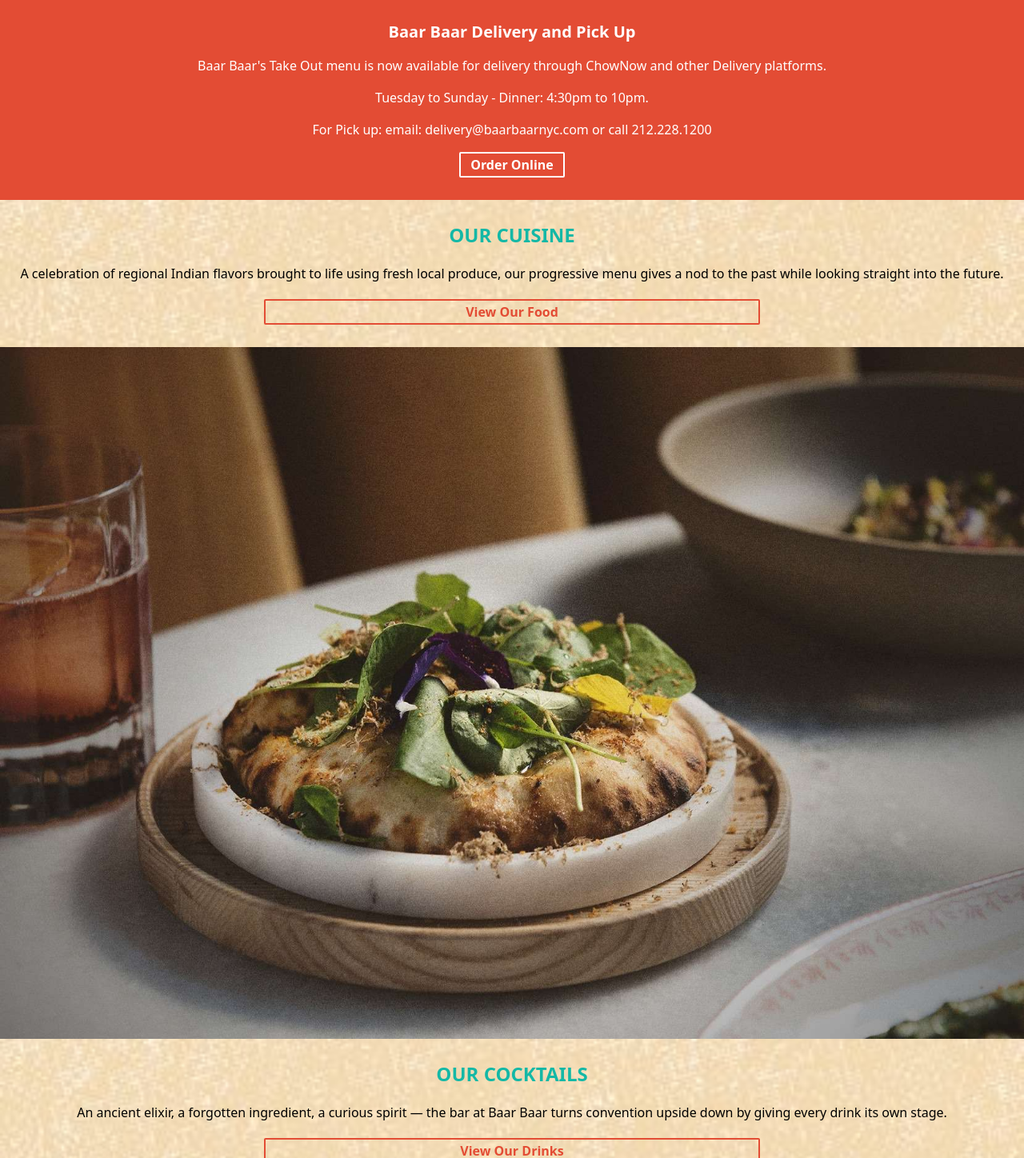
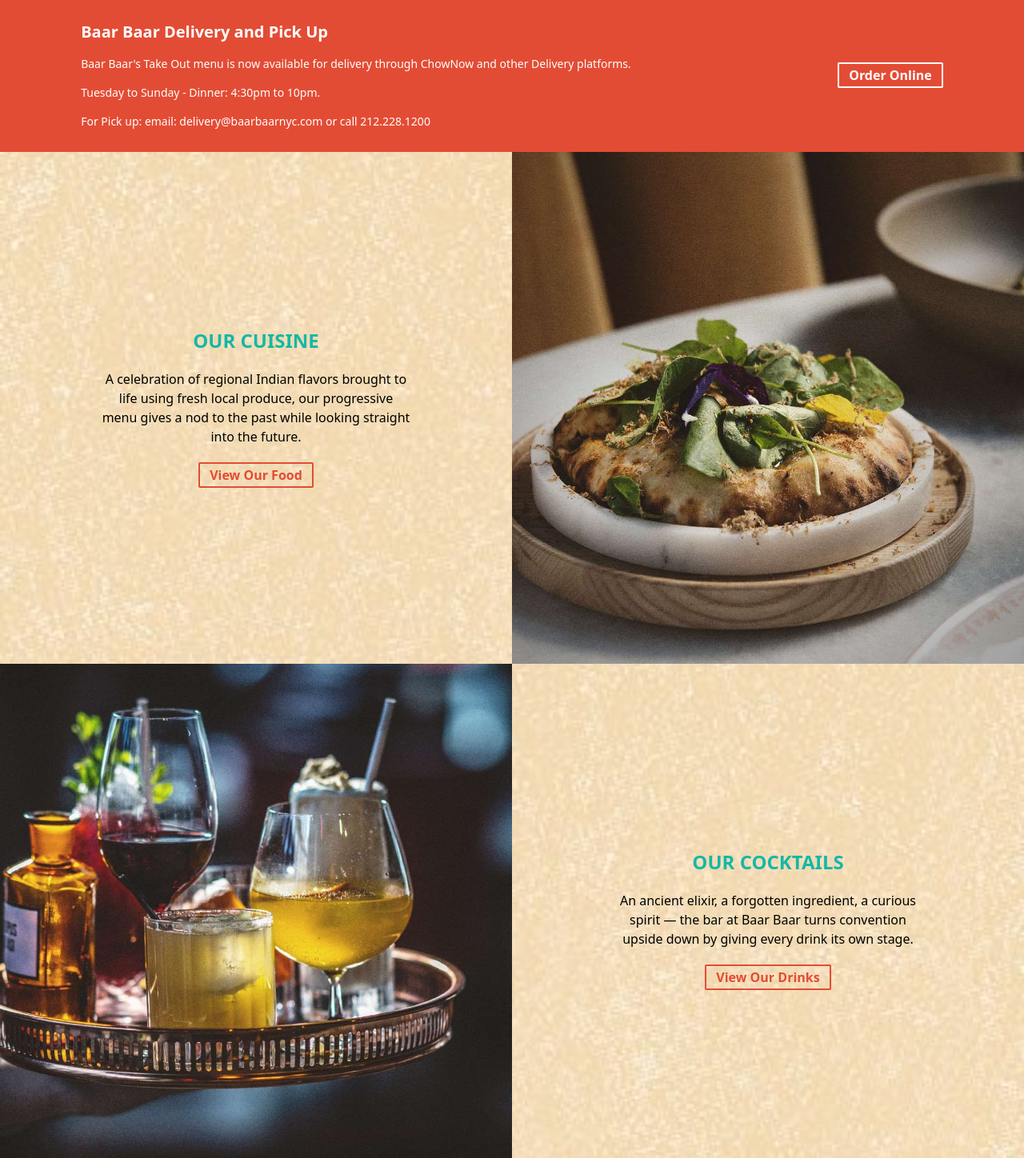
Before and after one commit to Collaborative-Open-Source-Projects/baar-baar-nyc, a Next.js app: page / in a window 1280 px wide. Shown: the part 802-2250 px from the top of the page at 80% size. Built offline with nearby package versions, Linux system fonts and the light colour scheme.

Commit message:
update; Homepage is now responsive

```diff
--- a/app/page.jsx
+++ b/app/page.jsx
@@ -11,53 +11,70 @@ export default function Home() {
         <main className='min-h-screen'>
             <HomeSlider />
 
-            <section className='bg-accent h-full flex flex-col justify-between items-center px-5 py-7 gap-4'>
-                <div className='text-white flex flex-col gap-4'>
-                    <h1 className='text-xl font-semibold text-center'>Baar Baar Delivery and Pick Up</h1>
-                    <p className='text-center'>
+            <section className='bg-accent h-full flex flex-col md:flex-row md:justify-center items-center px-5 py-7 gap-4'>
+                <div className='text-white text-sm flex flex-col gap-4 w-3/4'>
+                    <h1 className='text-xl font-semibold text-center md:text-left'>Baar Baar Delivery and Pick Up</h1>
+                    <p className='text-center md:text-left'>
                         Baar Baar's Take Out menu is now available for delivery
                         through ChowNow and other Delivery platforms.
                     </p>
-                    <p className='text-center'>Tuesday to Sunday - Dinner: 4:30pm to 10pm.</p>
-                    <p className='text-center'>For Pick up: email: delivery@baarbaarnyc.com or call 212.228.1200</p>
+                    <p className='text-center md:text-left'>Tuesday to Sunday - Dinner: 4:30pm to 10pm.</p>
+                    <p className='text-center md:text-left'>For Pick up: email: delivery@baarbaarnyc.com or call 212.228.1200</p>
                 </div>
-                <button className='text-md font-semibold text-white border-2 border-white px-3 py-0.5 rounded-sm hover:bg-accent transition-colors duration-200 ease-in'>Order Online</button>
+
+                <div className='flex justify-center'>
+                    <button className='text-md font-semibold text-white border-2 border-white px-3 py-0.5 w-fit rounded-sm hover:bg-accent transition-colors duration-200 ease-in'>
+                        Order Online
+                    </button>
+                </div>
             </section>
 
-            <section className='block items-center justify-center w-full bg-[url("/images/pages/homepage/baarBg.jpg")] bg-cover bg-center'>
-                <div className="px-5 py-7 flex flex-col gap-5 items-center">
-                    <h1 className="text-2xl font-semibold text-center text-teal-500">OUR CUISINE</h1>
-                    <p className="text-center">
+            <section className='grid grid-cols-1 md:grid-cols-2 items-center justify-center w-full md:min-h-[80vh] bg-[url("/images/pages/homepage/baarBg.jpg")] bg-cover bg-center'>
+                <div className="px-5 py-7 flex flex-col gap-5 justify-center items-center md:w-2/3 mx-auto text-center">
+                    <h1 className="text-2xl font-semibold text-teal-500">OUR CUISINE</h1>
+                    <p>
                         A celebration of regional Indian flavors brought to life using fresh local produce, our progressive
                         menu gives a nod to the past while looking straight into the future.
                     </p>
-                    <button className='text-md font-semibold text-accent border-2 border-accent px-3 py-0.5 rounded-sm hover:bg-accent hover:text-white transition-colors duration-200 ease-in w-1/2'>View Our Food</button>
+                    <button className='text-md font-semibold text-accent border-2 border-accent px-3 py-0.5 rounded-sm hover:bg-accent hover:text-white transition-colors duration-200 ease-in w-fit'>
+                        View Our Food
+                    </button>
                 </div>
-                <Image src={baarImg} alt="Cuisine Img" className="" />
+                <div className="h-full w-full min-h-[80vh] flex">
+                    <Image src={baarImg} alt="Cuisine Img" className="h-full w-full object-cover" />
+                </div>
             </section>
 
-            <section className='block items-center justify-center w-full bg-[url("/images/pages/homepage/baarBg.jpg")] bg-cover bg-center'>
-                <div className="px-5 py-7 flex flex-col gap-5 items-center">
-                    <h1 className="text-2xl font-semibold text-center text-teal-500">OUR COCKTAILS</h1>
-                    <p className="text-center">
+            <section className='grid grid-cols-1 md:grid-cols-2 items-center justify-center w-full md:min-h-[80vh] bg-[url("/images/pages/homepage/baarBg.jpg")] bg-cover bg-center'>
+                <div className="px-5 py-7 flex flex-col gap-5 justify-center items-center md:w-2/3 mx-auto text-center md:order-2">
+                    <h1 className="text-2xl font-semibold text-teal-500">OUR COCKTAILS</h1>
+                    <p>
                         An ancient elixir, a forgotten ingredient, a curious spirit — the bar at Baar Baar
                         turns convention upside down by giving every drink its own stage.
                     </p>
-                    <button className='text-md font-semibold text-accent border-2 border-accent px-3 py-0.5 rounded-sm hover:bg-accent hover:text-white transition-colors duration-200 ease-in w-1/2'>View Our Drinks</button>
+                    <button className='text-md font-semibold text-accent border-2 border-accent px-3 py-0.5 rounded-sm hover:bg-accent hover:text-white transition-colors duration-200 ease-in w-fit'>
+                        View Our Drinks
+                    </button>
                 </div>
-                <Image src={baarDrinksImg} alt="Cocktails Img" className="" />
+                <div className="h-full w-full min-h-[80vh] flex">
+                    <Image src={baarDrinksImg} alt="Cocktails Img" className="h-full w-full object-cover" />
+                </div>
             </section>
 
-            <section className='block items-center justify-center w-full bg-[url("/images/pages/homepage/baarBg.jpg")] bg-cover bg-center'>
-                <div className="px-5 py-7 flex flex-col gap-5 items-center">
-                    <h1 className="text-2xl font-semibold text-center text-teal-500">ABOUT BAAR BAAR</h1>
-                    <p className="text-center">
+            <section className='grid grid-cols-1 md:grid-cols-2 items-center justify-center w-full md:min-h-[80vh] bg-[url("/images/pages/homepage/baarBg.jpg")] bg-cover bg-center'>
+                <div className="px-5 py-7 flex flex-col gap-5 justify-center items-center md:w-2/3 mx-auto text-center">
+                    <h1 className="text-2xl font-semibold text-teal-500">ABOUT BAAR BAAR</h1>
+                    <p>
                         Sarkar’s contemporary approach to authentic Indian dishes in a vibrant, colorful setting inspired
                         by the culture, art, and spirit of his home country.
                     </p>
-                    <button className='text-md font-semibold text-accent border-2 border-accent px-3 py-0.5 rounded-sm hover:bg-accent hover:text-white transition-colors duration-200 ease-in w-1/2'>Learn More</button>
+                    <button className='text-md font-semibold text-accent border-2 border-accent px-3 py-0.5 rounded-sm hover:bg-accent hover:text-white transition-colors duration-200 ease-in w-fit'>
+                        Learn More
+                    </button>
                 </div>
-                <Image src={baarChefImg} alt="Cocktails Img" className="" />
+                <div className="h-full w-full min-h-[80vh] flex">
+                    <Image src={baarChefImg} alt="Chef Img" className="h-full w-full object-cover" />
+                </div>
             </section>
         </main>
     );
```
